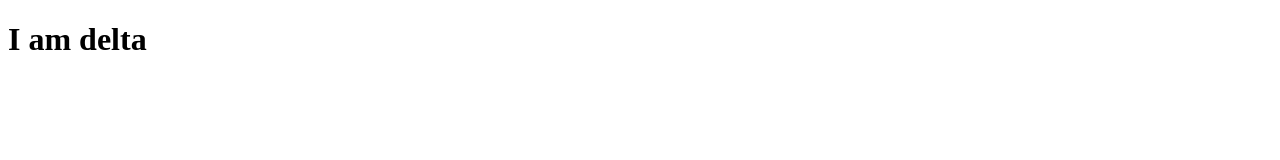
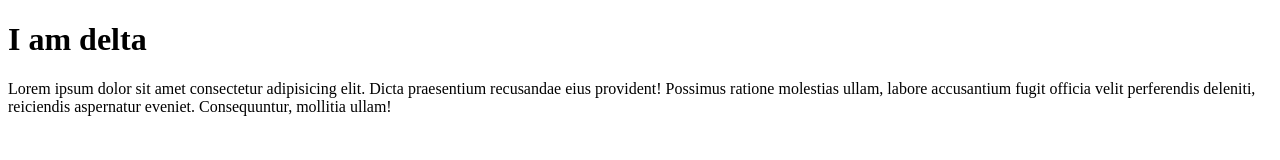
Before and after one commit to Salazar6899/delta1, a plain HTML site: page index.html in a window 1280 px wide. Drawn offline with Linux system fonts and the light colour scheme.

Commit message:
Update index.html

```diff
--- a/index.html
+++ b/index.html
@@ -7,5 +7,6 @@
 </head>
 <body>
     <h1 class="display-3"><strong>I am delta</strong></h1>
+    <p>Lorem ipsum dolor sit amet consectetur adipisicing elit. Dicta praesentium recusandae eius provident! Possimus ratione molestias ullam, labore accusantium fugit officia velit perferendis deleniti, reiciendis aspernatur eveniet. Consequuntur, mollitia ullam!</p>
 </body>
 </html>
```
